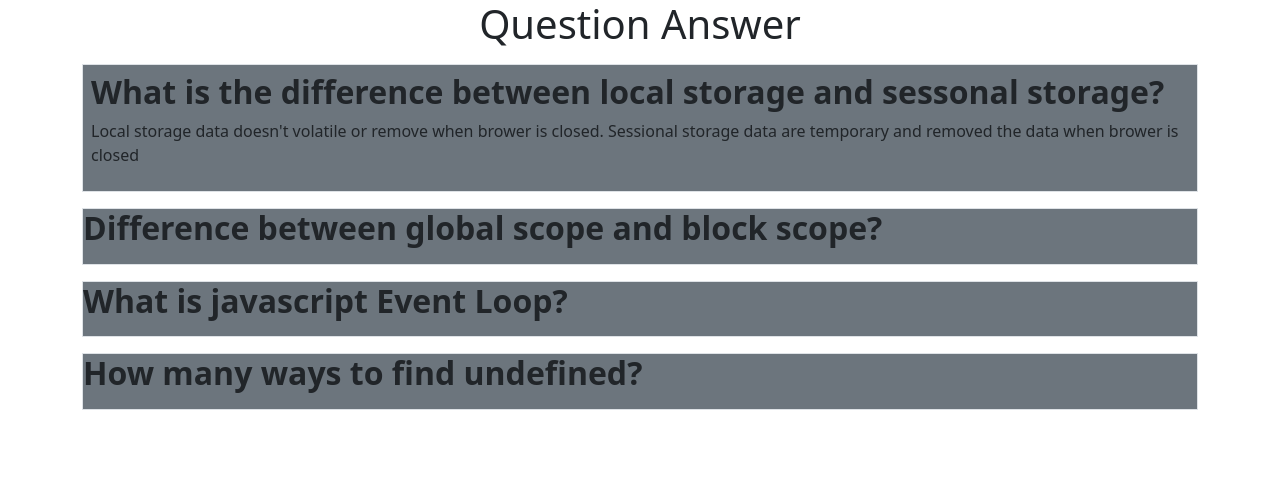
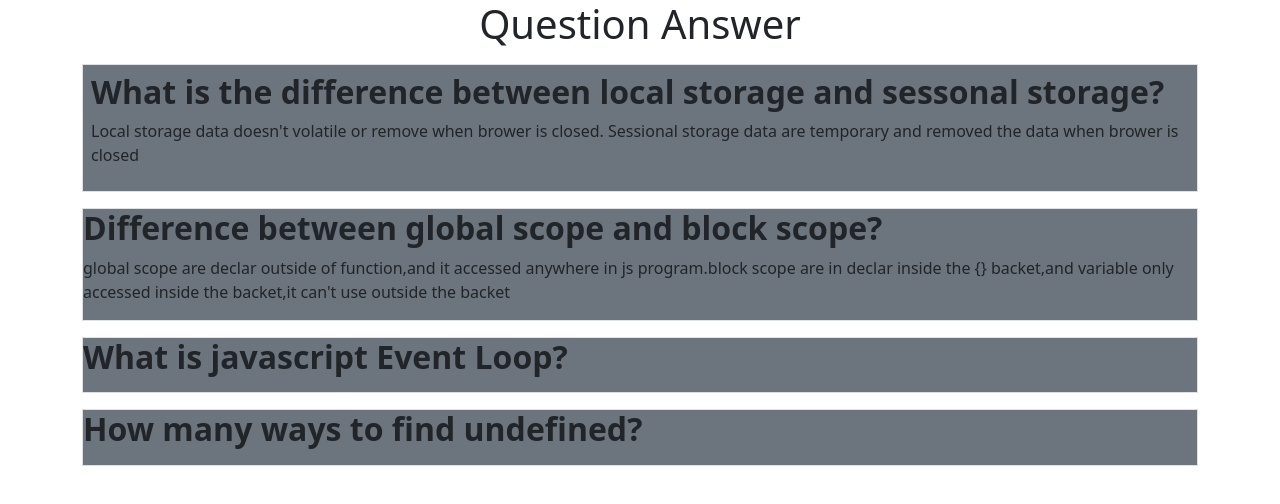
Before and after one commit to shafayatzamil/debug-js-tools, a plain HTML site: page b6-type-monster-debug-assignment-shafayatzamil-main/vlog.html in a window 1280 px wide. Drawn offline with nearby package versions, Linux system fonts and the light colour scheme.

Commit message:
second ans

```diff
--- a/b6-type-monster-debug-assignment-shafayatzamil-main/vlog.html
+++ b/b6-type-monster-debug-assignment-shafayatzamil-main/vlog.html
@@ -19,7 +19,7 @@
     </div>
     <div class="my-3 border bg-secondary">
         <h2 class="fw-bold">Difference between global scope and block scope?</h2>
-        <p> </p>
+        <p>global scope are declar outside of function,and it accessed anywhere in  js program.block scope are in declar inside the {} backet,and variable only accessed inside the backet,it can't use outside the backet </p>
     </div>
     <div class="my-3 border bg-secondary">
         <h2 class="fw-bold">What is  javascript Event Loop?</h2>
```
